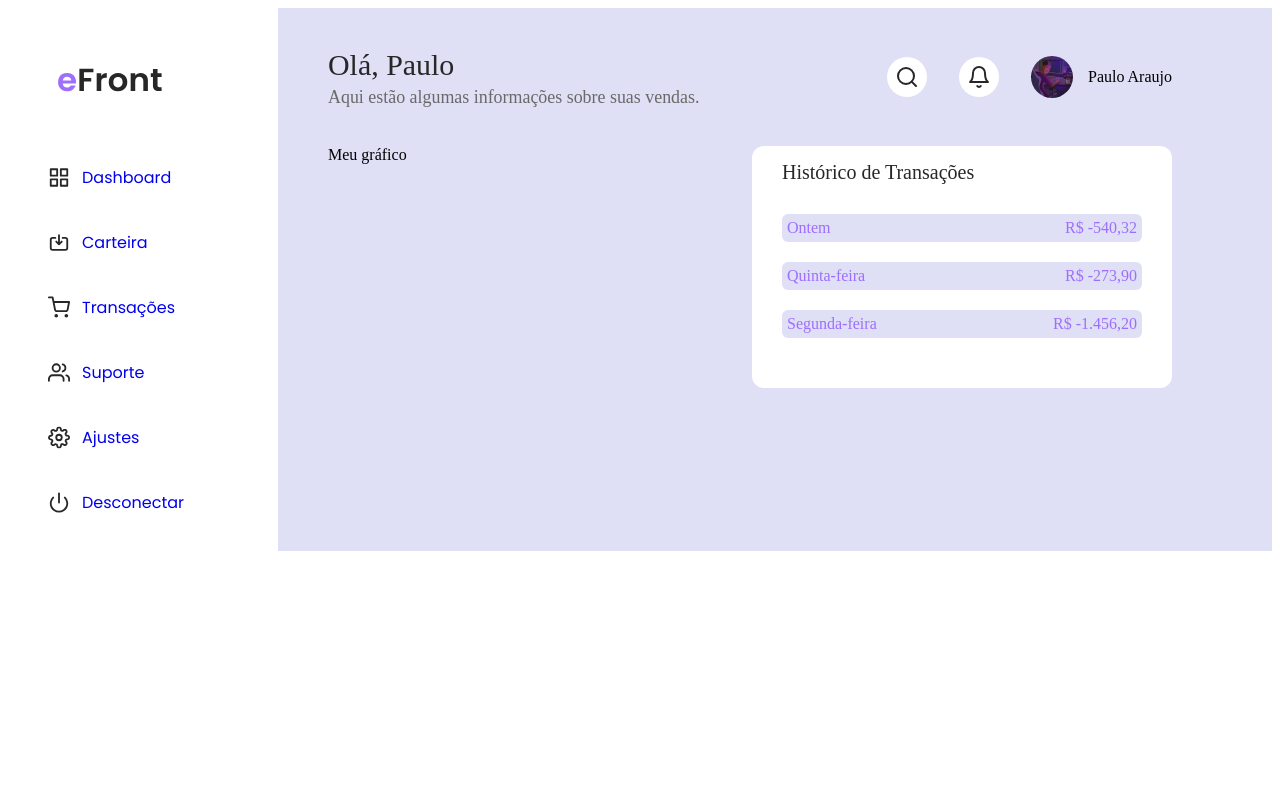
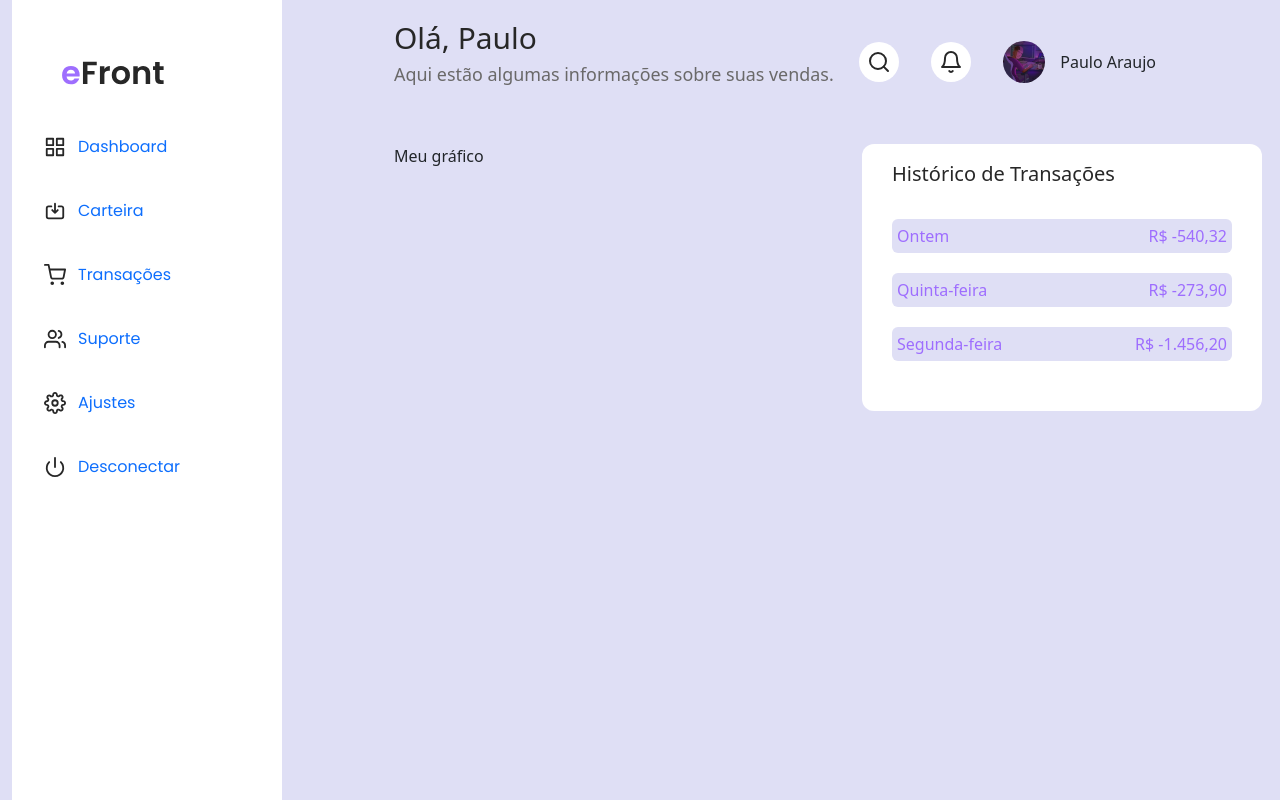
Before and after one commit to Paraujodev/ProjectReact-Task1, a React (Vite) app in the folder efont-project/: page / in a window 1280 px wide. Built offline with nearby package versions, Linux system fonts and the light colour scheme.

Commit message:
Realizado correção no uso do bootstrap

```diff
--- a/efont-project/index.html
+++ b/efont-project/index.html
@@ -9,5 +9,5 @@
   <body>
     <div id="root"></div>
     <script type="module" src="/src/main.jsx"></script>
-  </body>
+    </body>
 </html>
--- a/efont-project/src/App.jsx
+++ b/efont-project/src/App.jsx
@@ -5,7 +5,7 @@ function App() {
 
   return (
     <div className="backgroud-page">
-      <Dashboard />
+        <Dashboard />
     </div>
   )
 }
--- a/efont-project/src/components/navbar.jsx
+++ b/efont-project/src/components/navbar.jsx
@@ -12,7 +12,10 @@ import Logof from '../assets/power.svg';
 export default function Navbar(){
     return (
         <nav className="navBar">
-        <div><a href= "/"> <img className='imageLogo' src= {Logo} alt="Logo do Site" /></a></div>
+        <div className='imageLogo'>
+            <a href= "/"> <img src= {Logo} alt="Logo do Site" />
+            </a>
+        </div>
          <div>
              <ul className='ulNavbar'>
                  <li>
--- a/efont-project/src/components/style-navbar.scss
+++ b/efont-project/src/components/style-navbar.scss
@@ -8,6 +8,7 @@
     background: #FFFFFF;
     width: 270px;
     gap: 20px;
+    height: 100vh;
 
     .imageLogo{
         width: 104px;
@@ -26,6 +27,7 @@
         a{
             display: flex;
             font-size: 1rem;
+            text-decoration: none;
 
             span{
                 margin-left: 12px;
--- a/efont-project/src/pages/dashboard/dashboardPage.jsx
+++ b/efont-project/src/pages/dashboard/dashboardPage.jsx
@@ -1,4 +1,4 @@
-import './style-dashboard.scss'
+import './style-dashboard.scss';
 import Navbar from '../../components/navbar.jsx';
 import Graphic from '../../components/graphic.jsx';
 import GraphicTransactions from '../../components/graphicTransactions.jsx';
@@ -7,37 +7,37 @@ import Bell from '../../assets/bell.svg';
 import ImageLogon from '../../assets/paulocode.png';
 
 
-export default function Dashboard (){
+
+
+export default function Dashboard() {
   return (
-        <div className='contentDashboard'>
+
+    <div className="contentDashboard">
       <div className="menuNavbar">
-                <div className='container'>
-                    <div className='row'>
-                        <div className='col-md-3'>
+        <div className="container-fluid">
+          <div className="row">
+            <div className="col-md-3">
               <Navbar />
             </div>
-                    </div>
-                </div>
-            </div>
-
+            <div className="col-md-9">
               <div className="mycontent">
-                <div className='container'>
+                <div className="container">
                   <div className="row">
-                        <div className="col-md-9">
-                            <header className='headerSpace'>
-                                <div className='headerSpaceStart'>
+                    <div className="col-md-12">
+                      <header className="headerSpace">
+                        <div className="headerSpaceStart">
                           <h1>Olá, Paulo</h1>
                           <p>Aqui estão algumas informações sobre suas vendas.</p>
                         </div>
-                                <div className='headerSpaceEnd'>
+                        <div className="headerSpaceEnd">
                           <div className="icons">
-                                        <img src= {Search} alt="Pesquisa" />
+                            <img src={Search} alt="Pesquisa" />
                           </div>
                           <div className="icons">
-                                    <img src= {Bell} alt="Lembrete" />
+                            <img src={Bell} alt="Lembrete" />
                           </div>
                           <div className="dataLogin">
-                                        <img src= {ImageLogon} alt="Imagem de login" />
+                            <img src={ImageLogon} alt="Imagem de login" />
                             <span>Paulo Araujo</span>
                           </div>
                         </div>
@@ -45,12 +45,16 @@ export default function Dashboard (){
                     </div>
                   </div>
                   <div className="row">
-                        <div className="col-md-9">
-                            <div className='classGraphic'>
-                                <div className='graphicOne'>
+                    <div className="col-md-6">
+                      <div className="classGraphic">
+                        <div className="graphicOne">
                           <Graphic />
                         </div>
-                                <div className='tableOne'>
+                      </div>
+                    </div>
+                    <div className="col-md-6">
+                      <div className="classGraphic">
+                        <div className="tableOne">
                           <GraphicTransactions />
                         </div>
                       </div>
@@ -59,5 +63,9 @@ export default function Dashboard (){
                 </div>
               </div>
             </div>
-    )
+          </div>
+        </div>
+      </div>
+    </div>
+  );
 }
--- a/efont-project/src/pages/dashboard/style-dashboard.scss
+++ b/efont-project/src/pages/dashboard/style-dashboard.scss
@@ -1,9 +1,8 @@
 
 
 .contentDashboard{
-   display: flex;
 
-
+    .menuNavbar{
         .mycontent{
             width: 100%;
 
@@ -66,5 +65,6 @@
                 justify-content: space-between;
             }
         }
+    }
 
 }
--- a/efont-project/src/style.scss
+++ b/efont-project/src/style.scss
@@ -8,14 +8,19 @@
         --color-dark-30: #737373;
         --color-dark-40: #FFFFFF;
         --color-backgroud-page: #cfcff0;
+    }
 
+    ::after, ::before{
+        box-sizing: 0px;
     }
 
     text-decoration: none;
     list-style: none;
+    margin: 0px;
 
 }
 
 .backgroud-page{
     background-color:#dfdff5;
+    height: 100vh;
 }
```
Also changed, not shown: efont-project/src/main.jsx (+5 -4 lines). Lines whose indentation alone changed are shown as unchanged.
